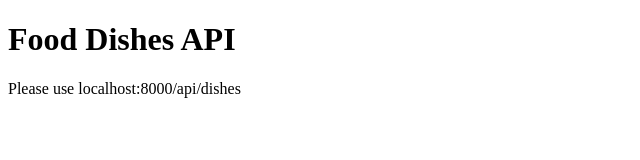
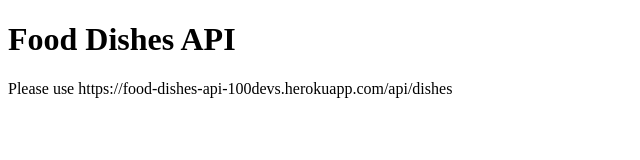
Before and after one commit to DavidCao4626/food-dishes-api, a website: page index.html in a window 1280 px wide. Shown: the whole page, without its empty margins (0-640 px from the left). Drawn offline with Linux system fonts and the light colour scheme.

Commit message:
updated html

```diff
--- a/index.html
+++ b/index.html
@@ -8,6 +8,6 @@
 </head>
 <body>
     <h1>Food Dishes API</h1>
-    <p>Please use localhost:8000/api/dishes</p>
+    <p>Please use https://food-dishes-api-100devs.herokuapp.com/api/dishes</p>
 </body>
 </html>
```
